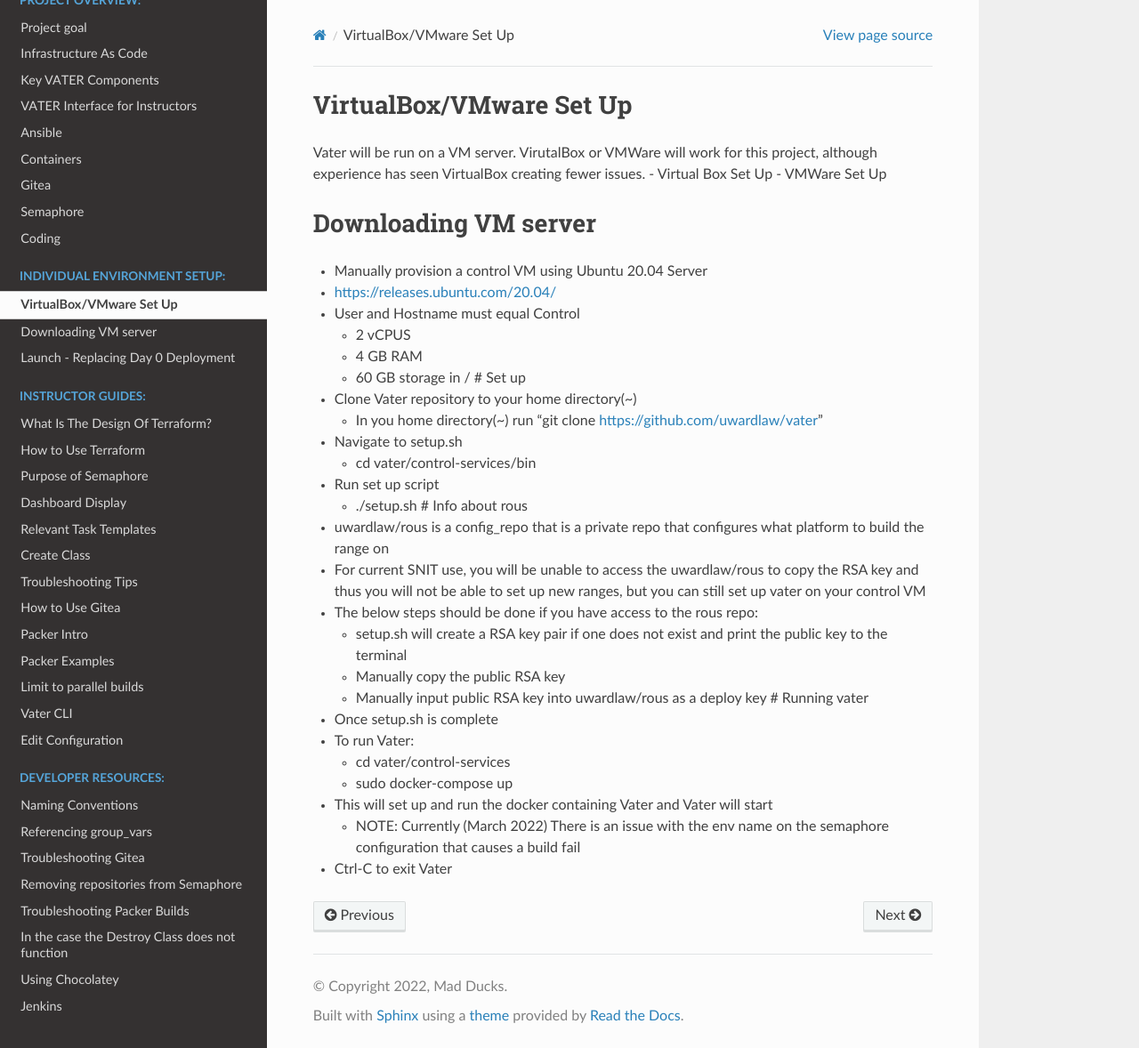
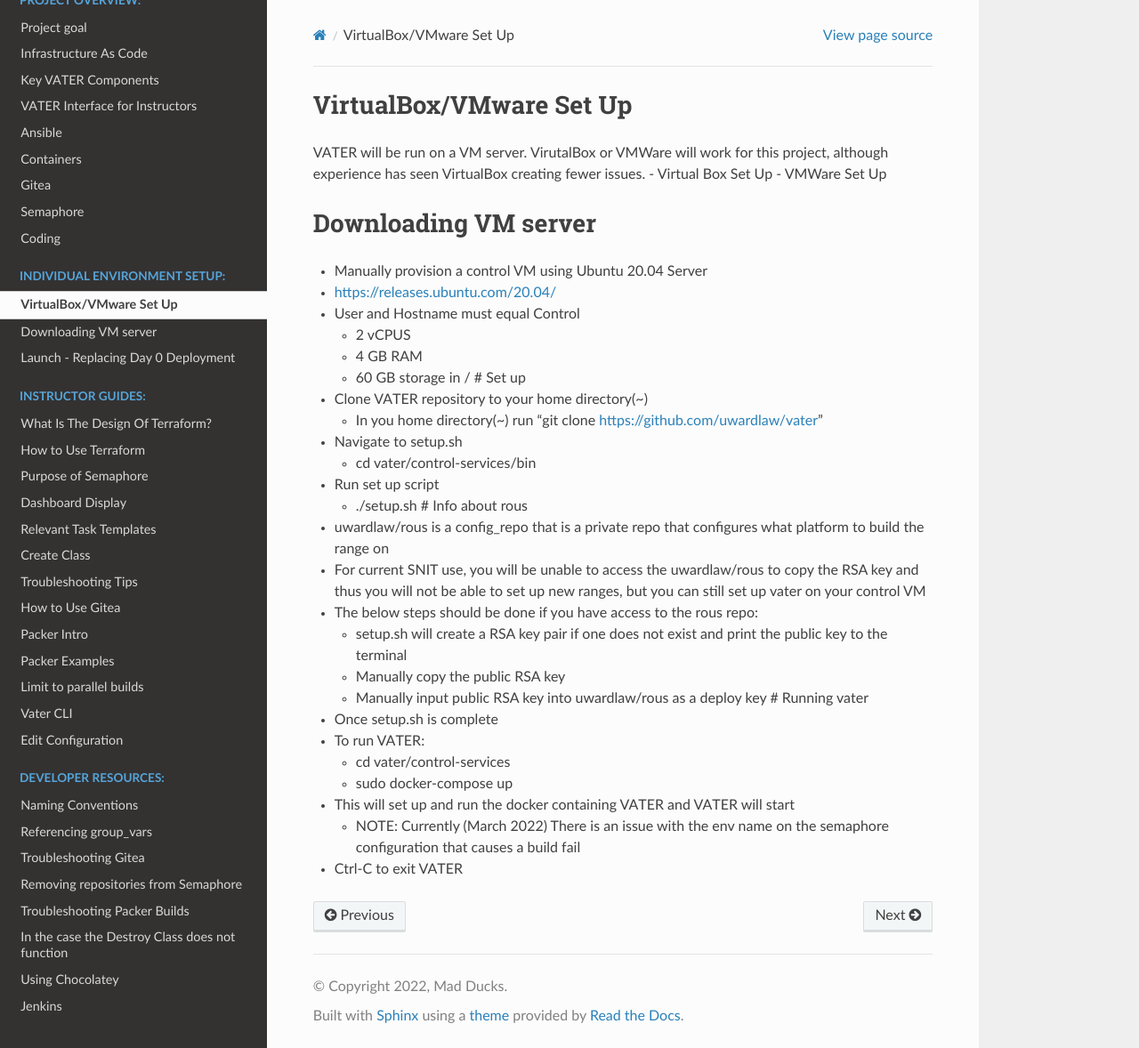
Before and after one commit to dev4vater/vater, a Sphinx documentation site: the page built from docs/source/GettingStarted.rst, in a window 1280 px wide and 1178 px high. Shown: the whole window at 89% size. Built offline with Sphinx 7.4.7 and the Read the Docs theme 2.0.0, drawn with Linux system fonts in a browser that asks for light colours.

```diff
--- a/docs/source/GettingStarted.rst
+++ b/docs/source/GettingStarted.rst
@@ -1,7 +1,7 @@
 VirtualBox/VMware Set Up
 ========================
 
-Vater will be run on a VM server. VirutalBox or VMWare will work for
+VATER will be run on a VM server. VirutalBox or VMWare will work for
 this project, although experience has seen VirtualBox creating fewer
 issues. - Virtual Box Set Up - VMWare Set Up
 
@@ -16,7 +16,7 @@ Downloading VM server
    -  4 GB RAM
    -  60 GB storage in / # Set up
 
--  Clone Vater repository to your home directory(~)
+-  Clone VATER repository to your home directory(~)
 
    -  In you home directory(~) run “git clone
       https://github.com/uwardlaw/vater”
@@ -43,15 +43,15 @@ Downloading VM server
       Running vater
 
 -  Once setup.sh is complete
--  To run Vater:
+-  To run VATER:
 
    -  cd vater/control-services
    -  sudo docker-compose up
 
--  This will set up and run the docker containing Vater and Vater will
+-  This will set up and run the docker containing VATER and VATER will
    start
 
    -  NOTE: Currently (March 2022) There is an issue with the env name
       on the semaphore configuration that causes a build fail
 
--  Ctrl-C to exit Vater
+-  Ctrl-C to exit VATER
```
